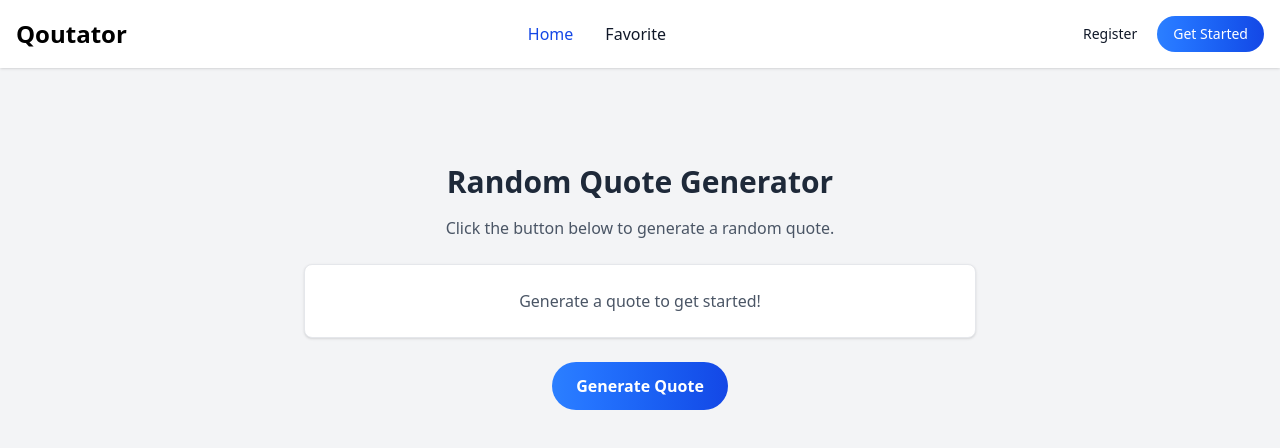
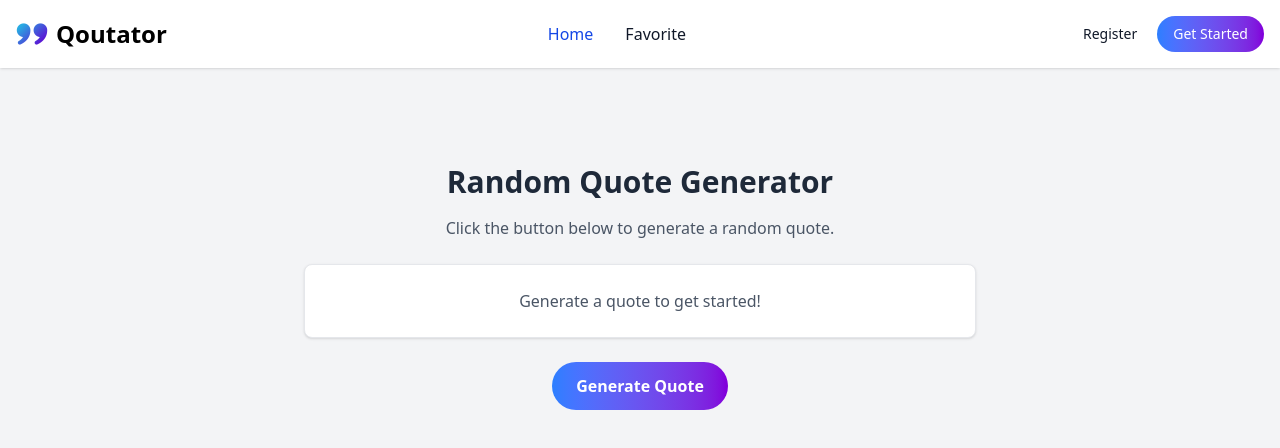
Before and after one commit to Panhayuthh/quote-manager, a React (Vite) app: page / in a window 1280 px wide. Shown: the top 448 px of the page. Built offline with nearby package versions, Linux system fonts and the light colour scheme; no server answers.

Commit message:
add: better ui

```diff
--- a/src/components/Navbar.jsx
+++ b/src/components/Navbar.jsx
@@ -10,42 +10,49 @@ const Navbar = () => {
   const location = useLocation();
   const { user, setToken, setUser } = useContext(AppContext);
 
+// state for dropdown menu
   const [isOpen, setIsOpen] = useState(false);
+  const [isMobileOpen, setIsMobileOpen] = useState(false);
 
   const handleLogout = async () => {
-
-        // call to API to logout
-        const response = await axios.post(VITE_API_URL + '/auth/logout',
-            {}, {
+    try {
+      const response = await axios.post(
+        VITE_API_URL + '/auth/logout',
+        {},
+        {
           headers: {
-                Authorization: `Bearer ${localStorage.getItem('token')}`
+            Authorization: `Bearer ${localStorage.getItem('token')}`,
+          },
         }
-        });
+      );
 
       if (response.status === 200) {
         toast.success('Logged out successfully');
-            // console.log('Logged out successfully');
       } else {
         toast.error('Error logging out');
         console.error('Error logging out:', response.data.message);
       }
 
       localStorage.removeItem('token');
-
       setToken(null);
       setUser(null);
+    } catch (error) {
+      console.error('Logout error:', error);
+      toast.error('Error logging out');
+    }
   };
 
   return (
     <nav className="bg-white border-gray-200 shadow-sm">
       <div className="max-w-screen-xl flex flex-wrap items-center justify-between mx-auto p-4">
-                <Link to="/">
+        <Link to="/" className='flex items-center space-x-2'>
+            <img src="/quote.png" alt="quotator" className='h-8 w-8' />
           <span className="self-center text-2xl font-semibold whitespace-nowrap">Qoutator</span>
         </Link>
         <div className="flex md:order-2 space-x-3 md:space-x-0 rtl:space-x-reverse">
           {user ? (
             <div className="relative">
-                            {/* Dropdown Button */}
+              {/* Dropdown Button for User */}
               <button
                 onClick={() => setIsOpen(!isOpen)}
                 className="flex items-center justify-between w-full py-2 px-3 text-gray-900 rounded-lg hover:bg-gray-100 md:hover:bg-transparent md:border-0 md:hover:text-blue-700 md:p-0 md:w-auto"
@@ -81,34 +88,98 @@ const Navbar = () => {
               )}
             </div>
           ) : (
-                        <div className="flex space-x-1">
-                            <Link to="/register" className="hidden md:block py-2 px-4 text-sm font-medium text-gray-900 rounded-lg hover:text-blue-500">
+            // display auth buttons if user is not logged in
+            <div className="hidden md:flex space-x-1">
+              <Link
+                to="/register"
+                className="py-2 px-4 text-sm font-medium text-gray-900 rounded-lg hover:text-blue-500"
+              >
                 Register
               </Link>
-                            <Link to="/login" className="hidden md:block py-2 px-4 text-sm font-medium text-white rounded-full bg-gradient-to-r from-blue-500 to-blue-700 hover:bg-gradient-to-bl focus:ring-2 focus:outline-none focus:ring-blue-300">
+              <Link
+                to="/login"
+                className="py-2 px-4 text-sm font-medium text-white rounded-full bg-gradient-to-r from-blue-500 to-purple-700 hover:bg-gradient-to-bl focus:ring-2 focus:outline-none focus:ring-blue-300"
+              >
                 Get Started
               </Link>
             </div>
           )}
-                    <button data-collapse-toggle="navbar-cta" type="button" className="inline-flex items-center p-2 w-10 h-10 justify-center text-sm text-gray-500 rounded-lg md:hidden hover:bg-gray-100 focus:outline-none focus:ring-2 focus:ring-gray-200" aria-controls="navbar-cta" aria-expanded="false">
+
+          {/* mobile menu button */}
+          <button
+            onClick={() => setIsMobileOpen(!isMobileOpen)}
+            data-collapse-toggle="navbar-cta"
+            type="button"
+            className="inline-flex items-center p-2 w-10 h-10 justify-center text-sm text-gray-500 rounded-lg md:hidden hover:bg-gray-100 focus:outline-none focus:ring-2 focus:ring-gray-200"
+            aria-controls="navbar-cta"
+            aria-expanded={isMobileOpen}
+          >
             <span className="sr-only">Open main menu</span>
-                        <svg className="w-5 h-5" aria-hidden="true" xmlns="http://www.w3.org/2000/svg" fill="none" viewBox="0 0 17 14">
-                            <path stroke="currentColor" strokeLinecap="round" strokeLinejoin="round" strokeWidth="2" d="M1 1h15M1 7h15M1 13h15"/>
+            <svg
+              className="w-5 h-5"
+              aria-hidden="true"
+              xmlns="http://www.w3.org/2000/svg"
+              fill="none"
+              viewBox="0 0 17 14"
+            >
+              <path
+                stroke="currentColor"
+                strokeLinecap="round"
+                strokeLinejoin="round"
+                strokeWidth="2"
+                d="M1 1h15M1 7h15M1 13h15"
+              />
             </svg>
           </button>
         </div>
-                <div className="items-center justify-between hidden w-full md:flex md:w-auto md:order-1" id="navbar-cta">
+
+        {/* Mobile Menu */}
+        <div
+          className={`${isMobileOpen ? 'block' : 'hidden'} w-full md:flex md:w-auto md:order-1`}
+          id="navbar-cta"
+        >
           <ul className="flex flex-col font-medium p-4 md:p-0 mt-4 border border-gray-100 rounded-lg bg-gray-50 md:space-x-8 rtl:space-x-reverse md:flex-row md:mt-0 md:border-0 md:bg-white">
             <li>
-                            <Link to="/" className={`block py-2 px-3 md:p-0 rounded-sm ${location.pathname === '/' ? 'text-blue-700' : 'text-gray-900'} hover:bg-gray-100 md:hover:bg-transparent md:hover:text-blue-700`}>
+              <Link
+                to="/"
+                className={`block py-2 px-3 md:p-0 rounded-sm ${
+                  location.pathname === '/' ? 'text-blue-700' : 'text-gray-900'
+                } hover:bg-gray-100 md:hover:bg-transparent md:hover:text-blue-700`}
+              >
                 Home
               </Link>
             </li>
             <li>
-                            <Link to="/favorite" className={`block py-2 px-3 md:p-0 rounded-sm ${location.pathname === '/favorite' ? 'text-blue-700' : 'text-gray-900'} hover:bg-gray-100 md:hover:bg-transparent md:hover:text-blue-700`}>
+              <Link
+                to="/favorite"
+                className={`block py-2 px-3 md:p-0 rounded-sm ${
+                  location.pathname === '/favorite' ? 'text-blue-700' : 'text-gray-900'
+                } hover:bg-gray-100 md:hover:bg-transparent md:hover:text-blue-700`}
+              >
                 Favorite
               </Link>
             </li>
+            {/* if guest show auth button */}
+            {!user && isMobileOpen && (
+              <>
+                <li>
+                  <Link
+                    to="/register"
+                    className="block py-2 px-3 rounded-sm text-gray-900 hover:bg-gray-100 md:hover:bg-transparent md:hover:text-blue-700"
+                  >
+                    Register
+                  </Link>
+                </li>
+                <li>
+                  <Link
+                    to="/login"
+                    className="block py-2 px-3 rounded-sm text-gray-900 hover:bg-gray-100 md:hover:bg-transparent md:hover:text-blue-700"
+                  >
+                    Get Started
+                  </Link>
+                </li>
+              </>
+            )}
           </ul>
         </div>
       </div>
--- a/src/pages/HomePage.jsx
+++ b/src/pages/HomePage.jsx
@@ -17,7 +17,7 @@ export default function HomePage() {
             <QuoteCard />
             <button
               onClick={handleGenerateQuote}
-              className="rounded-full bg-gradient-to-r from-blue-500 to-blue-700 hover:bg-gradient-to-bl focus:ring-2 focus:outline-none focus:ring-blue-300 text-white font-bold py-3 px-6 transition-colors focus:ring-opacity-50"
+              className="rounded-full bg-gradient-to-r from-blue-500 to-purple-700 hover:bg-gradient-to-bl focus:ring-2 focus:outline-none focus:ring-blue-300 text-white font-bold py-3 px-6 transition-colors focus:ring-opacity-50"
             >
               Generate Quote
             </button>
--- a/src/pages/auth/LoginPage.jsx
+++ b/src/pages/auth/LoginPage.jsx
@@ -66,6 +66,9 @@ export default function LoginPage() {
         <div className="container mx-auto flex items-center justify-center h-screen">
             <div className="w-full max-w-sm p-4 bg-white border border-gray-200 rounded-lg shadow-sm sm:p-6 md:p-8">
                 <form className="space-y-6" onSubmit={handleLogin}>
+                    <Link to="/" className="block mx-auto">
+                        <img src="/quote.png" alt="quotator" className="h-20 w-20 mx-auto" />
+                    </Link>
                     <h5 className="text-xl font-medium text-gray-900">Sign in to our platform</h5>
                     <div>
                         <label htmlFor="email" className="block mb-2 text-sm font-medium text-gray-900">Your email</label>
@@ -98,7 +101,7 @@ export default function LoginPage() {
                     <button
                         type="submit"
                         className={`w-full mt-6 font-medium rounded-full text-sm px-5 py-2.5 text-center
-                                    flex justify-center items-center transition text-white bg-gradient-to-r from-blue-500 to-blue-700
+                                    flex justify-center items-center transition text-white bg-gradient-to-r from-blue-500 to-purple-700
                                     ${loading ? "cursor-not-allowed" : "hover:bg-gradient-to-bl focus:ring-2 focus:outline-none focus:ring-blue-300"}`}
                         disabled={loading}
                     >
--- a/src/pages/auth/RegisterPage.jsx
+++ b/src/pages/auth/RegisterPage.jsx
@@ -65,6 +65,9 @@ export default function RegisterPage() {
         <div className="container mx-auto flex items-center justify-center h-screen">
             <div className="w-full max-w-sm p-4 bg-white border border-gray-200 rounded-lg shadow-sm sm:p-6 md:p-8">
                 <form className="space-y-6" onSubmit={handleRegister}>
+                    <Link to="/" className="block mx-auto">
+                        <img src="/quote.png" alt="quotator" className="h-20 w-20 mx-auto" />
+                    </Link>
                     <h5 className="text-xl font-medium text-gray-900">Create an account</h5>
 
                     <div>
@@ -105,7 +108,7 @@ export default function RegisterPage() {
                     <button
                         type="submit"
                         className={`w-full mt-6 font-medium rounded-full text-sm px-5 py-2.5 text-center
-                                    flex justify-center items-center transition text-white bg-gradient-to-r from-blue-500 to-blue-700
+                                    flex justify-center items-center transition text-white bg-gradient-to-r from-blue-500 to-purple-700
                                     ${loading ? "cursor-not-allowed" : "hover:bg-gradient-to-bl focus:ring-2 focus:outline-none focus:ring-blue-300"}`}
                         disabled={loading}
                     >
```
Lines whose indentation alone changed are shown as unchanged.
